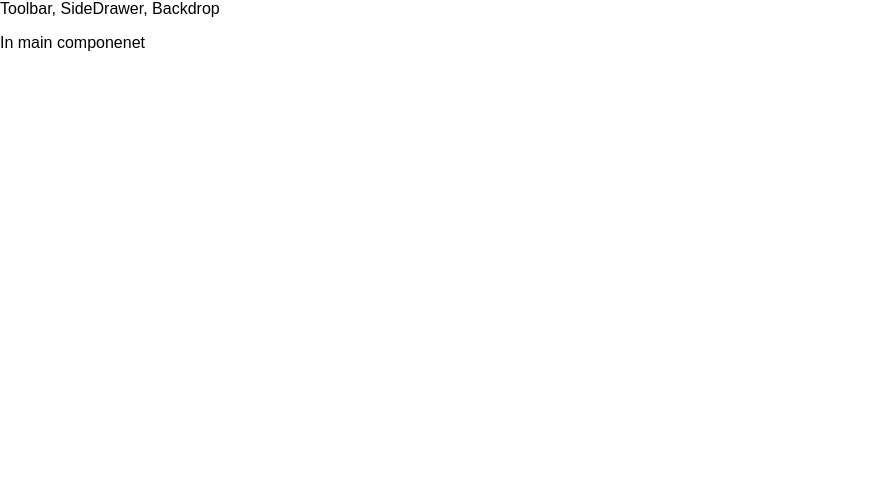
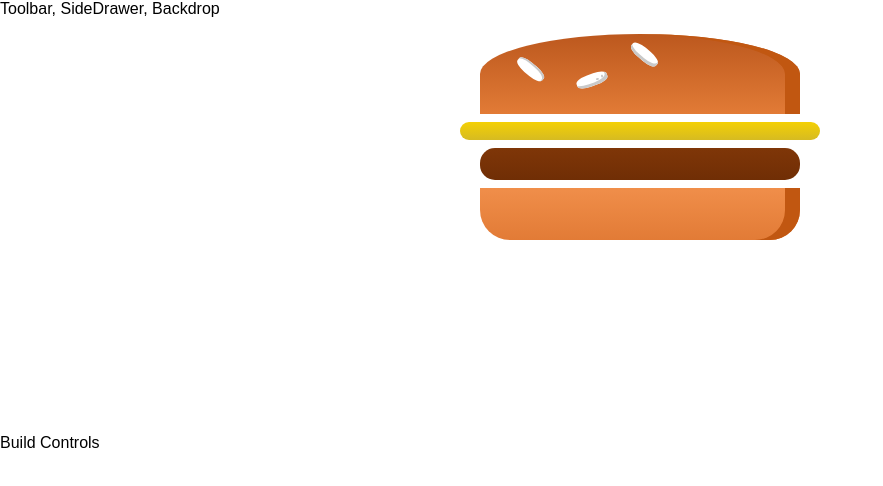
Before and after one commit to jon9m/burgerapp, a React app: page / in a window 1280 px wide. Shown: the top 486 px of the page, without its empty margins (0-883 px from the left). Built offline with nearby package versions, Linux system fonts and the light colour scheme.

Commit message:
burger styles

```diff
--- a/package.json
+++ b/package.json
@@ -31,6 +31,7 @@
     "postcss-flexbugs-fixes": "3.2.0",
     "postcss-loader": "2.0.8",
     "promise": "8.0.1",
+    "prop-types": "^15.6.2",
     "raf": "3.4.0",
     "react": "^16.4.1",
     "react-dev-utils": "^5.0.1",
--- a/src/App.js
+++ b/src/App.js
@@ -1,12 +1,13 @@
 import React, { Component } from 'react';
-import Layout from './components/Layout/Layout'
+import Layout from './components/Layout/Layout';
+import BurgerBuilder from './containers/BurgerBuilder/BurgerBuilder';
 
 class App extends Component {
   render() {
     return (
       <div>
         <Layout>
-          <p>In main componenet</p>
+          <BurgerBuilder></BurgerBuilder>
         </Layout>
       </div>
     );
--- /dev/null
+++ b/src/components/Burger/Burger.css
@@ -0,0 +1,29 @@
+.burger{
+    width: 250px;
+    margin: auto;
+    height: 250px;
+    /*overflow: scroll;*/
+    text-align: center;
+    font-weight: bold;
+    font-size: 1.2rem;
+}
+
+/*check screen width and height*/
+@media (min-width:300px) and (min-height:300px){
+    .burger{
+        width: 200px;
+        height: 200px;
+    }
+}
+@media (min-width:500px) and (min-height:400px){
+    .burger{
+        width: 400px;
+        height: 400px;
+    }
+}
+@media (min-width:1000px) and (min-height:1000px){
+    .burger{
+        width: 750px;
+        height: 750px;
+    }
+}
--- /dev/null
+++ b/src/components/Burger/Burger.js
@@ -0,0 +1,16 @@
+import React from 'react';
+import classes from './Burger.css';
+import BurgerIngredient from './BurgerIngredient/BurgerIngredient';
+
+const burger = (props) => {
+    return (
+        <div className={classes.burger}>
+            <BurgerIngredient type="bread-top"></BurgerIngredient>
+            <BurgerIngredient type="cheese"></BurgerIngredient>
+            <BurgerIngredient type="meat"></BurgerIngredient>
+            <BurgerIngredient type="bread-bottom"></BurgerIngredient>
+        </div>
+    );
+}
+
+export default burger;
--- /dev/null
+++ b/src/components/Burger/BurgerIngredient/BurgerIngredient.css
@@ -0,0 +1,113 @@
+.BreadBottom {
+    height: 13%;
+    width: 80%;
+    background: linear-gradient(#F08E4A, #e27b36);
+    border-radius: 0 0 30px 30px;
+    box-shadow: inset -15px 0 #c15711;
+    margin: 2% auto;
+}
+
+.BreadTop {
+    height: 20%;
+    width: 80%;
+    background: linear-gradient(#bc581e, #e27b36);
+    border-radius: 50% 50% 0 0;
+    box-shadow: inset -15px 0 #c15711;
+    margin: 2% auto;
+    position: relative;
+}
+
+.Seeds1 {
+    width: 10%;
+    height: 15%;
+    position: absolute;
+    background-color: white;
+    left: 30%;
+    top: 50%;
+    border-radius: 40%;
+    transform: rotate(-20deg);
+    box-shadow: inset -2px -3px #c9c9c9;
+}
+
+.Seeds1:after {
+    content: "";
+    width: 100%;
+    height: 100%;
+    position: absolute;
+    background-color: white;
+    left: -170%;
+    top: -260%;
+    border-radius: 40%;
+    transform: rotate(60deg);
+    box-shadow: inset -1px 2px #c9c9c9;
+  }
+
+.Seeds1:before {
+    content: "";
+    width: 100%;
+    height: 100%;
+    position: absolute;
+    background-color: white;
+    left: 180%;
+    top: -50%;
+    border-radius: 40%;
+    transform: rotate(60deg);
+    box-shadow: inset -1px -3px #c9c9c9;
+  }
+
+  .Seeds2 {
+    width: 10%;
+    height: 15%;
+    position: absolute;
+    background-color: white;
+    left: 64%;
+    top: 50%;
+    border-radius: 40%;
+    transform: rotate(10deg);
+    box-shadow: inset -3px 0 #c9c9c9;
+  }
+
+  .Seeds2:before {
+    content: "";
+    width: 100%;
+    height: 100%;
+    position: absolute;
+    background-color: white;
+    left: 150%;
+    top: -130%;
+    border-radius: 40%;
+    transform: rotate(90deg);
+    box-shadow: inset 1px 3px #c9c9c9;
+  }
+
+
+.Meat {
+    width: 80%;
+    height: 8%;
+    background: linear-gradient(#7f3608, #702e05);
+    margin: 2% auto;
+    border-radius: 15px;
+}
+
+.Cheese {
+    width: 90%;
+    height: 4.5%;
+    margin: 2% auto;
+    background: linear-gradient(#f4d004, #d6bb22);
+    border-radius: 20px;
+}
+
+.Salad {
+    width: 85%;
+    height: 7%;
+    margin: 2% auto;
+    background: linear-gradient(#228c1d, #91ce50);
+    border-radius: 20px;
+}
+
+.Bacon {
+    width: 80%;
+    height: 3%;
+    background: linear-gradient(#bf3813, #c45e38);
+    margin: 2% auto;
+}
--- /dev/null
+++ b/src/components/Burger/BurgerIngredient/BurgerIngredient.js
@@ -0,0 +1,51 @@
+import React, { Component } from 'react';
+import classes from './BurgerIngredient.css';
+import PropTypes from 'prop-types';
+
+class BurgerIngredient extends Component {
+
+    render() {
+        let ingredient = null;
+
+        switch (this.props.type) {
+            case ('bread-bottom'):
+                ingredient = <div className={classes.BreadBottom}></div>;
+                break;
+
+            case ('bread-top'):
+                ingredient = (
+                    <div className={classes.BreadTop}>
+                        <div className={classes.Seeds1}>
+                            <div className={classes.Seeds2}>
+                            </div>
+                        </div>
+                    </div>
+                );
+                break;
+
+            case ('meat'):
+                ingredient = <div className={classes.Meat}></div>
+                break;
+            case ('cheese'):
+                ingredient = <div className={classes.Cheese}></div>
+                break;
+            case ('bacon'):
+                ingredient = <div className={classes.Bacon}></div>
+                break;
+            case ('salad'):
+                ingredient = <div className={classes.Salad}></div>
+                break;
+
+            default: {
+                ingredient = null;
+            }
+        }
+        return ingredient;
+    }
+};
+
+BurgerIngredient.propTypes = {
+    type: PropTypes.string.isRequired
+};
+
+export default BurgerIngredient;
--- /dev/null
+++ b/src/components/Layout/Layout.css
@@ -0,0 +1,4 @@
+.content{
+    margin-top: 16px;
+
+}
--- a/src/components/Layout/Layout.js
+++ b/src/components/Layout/Layout.js
@@ -1,12 +1,13 @@
 import React from 'react';
 import Aux from '../../hoc/Auxi';
+import classes from './Layout.css';
 
 const layout = (props) => (
     <Aux>
         <div>
             Toolbar, SideDrawer, Backdrop
     </div>
-        <main>
+        <main className={classes.content}>
             {props.children}
         </main>
     </Aux>
--- /dev/null
+++ b/src/containers/BurgerBuilder/BurgerBuilder.js
@@ -0,0 +1,21 @@
+import React, { Component } from 'react';
+import Aux from '../../hoc/Auxi'
+
+import Burger from '../../components/Burger/Burger'
+
+class BurgerBuilder extends Component {
+    render() {
+        return (
+            <Aux>
+                <div>
+                    <Burger></Burger>
+                </div>
+                <div>
+                    Build Controls
+                </div>
+            </Aux>
+        );
+    }
+}
+
+export default BurgerBuilder;
```
